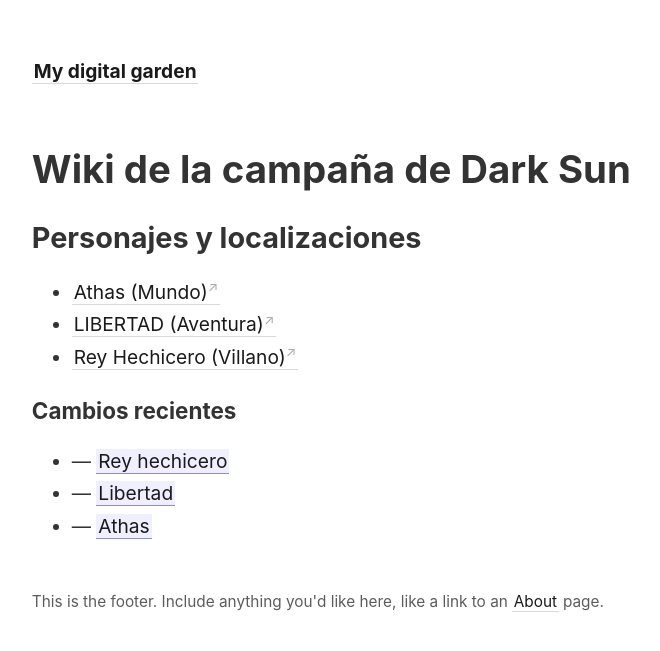
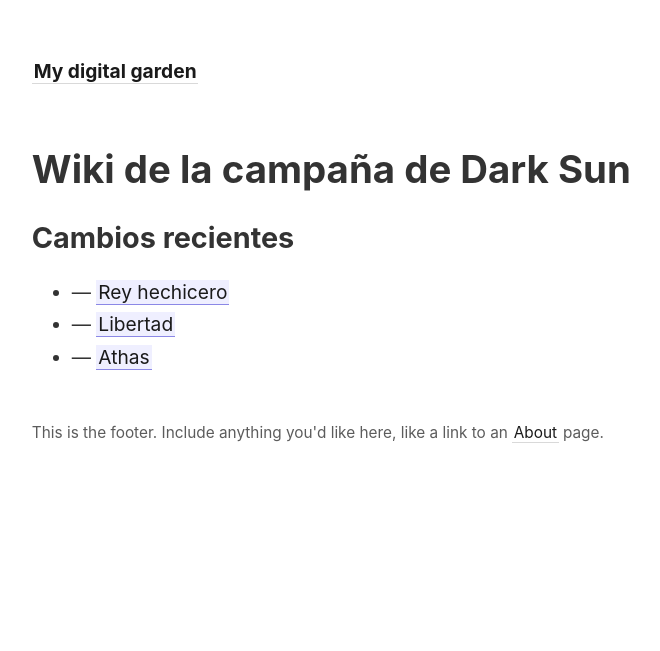
Before and after one commit to DaruniaYT/DigitalCampain, a Jekyll site: the page built from _pages/index.md, in a window 1280 px wide. Shown: the top 651 px of the page, without its empty margins (45-705 px from the left). Built offline with Jekyll 4.4.1, drawn with Linux system fonts in a browser that asks for light colours.

Commit message:
Minor Update

```diff
--- a/_pages/index.md
+++ b/_pages/index.md
@@ -7,14 +7,7 @@
 
 # Wiki de la campaña de Dark Sun
 
-## Personajes y localizaciones
-<ul>
-  <li><a href="{{ site.baseurl }}/notas/athas.html">Athas (Mundo)</a></li>
-  <li><a href="{{ site.baseurl }}/notas/libertad.html">LIBERTAD (Aventura)</a></li>
-  <li><a href="{{ site.baseurl }}/notas/rey hechicero.html">Rey Hechicero (Villano)</a></li>
-</ul>
-
-### Cambios recientes
+## Cambios recientes
 
 <ul>
   {% assign recent_notes = site.notes | sort: "last_modified_at_timestamp" | reverse %}
```
